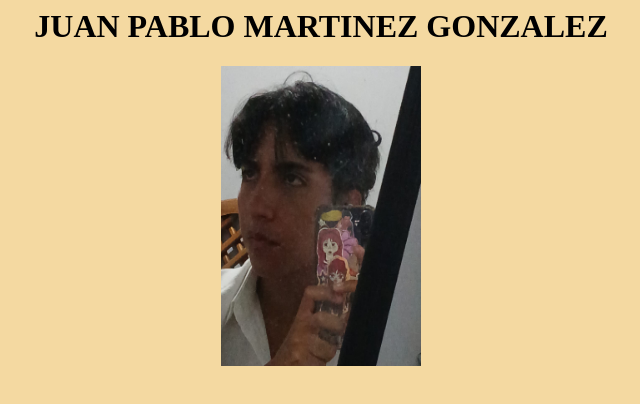
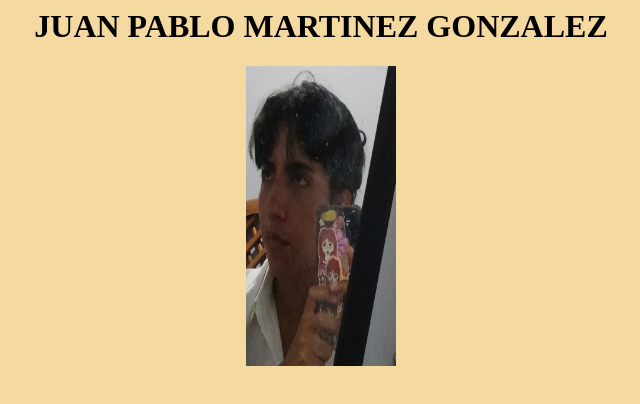
Before and after one commit to spao0/spao0.github.io, a plain HTML site: page index.html in a window 1280 px wide. Shown: the whole page, without its empty margins (319-959 px from the left). Drawn offline with Linux system fonts and the light colour scheme.

Commit message:
Update index.html

```diff
--- a/index.html
+++ b/index.html
@@ -5,7 +5,7 @@
 <h1>
 <center> JUAN PABLO MARTINEZ GONZALEZ </center> </h1>
   <center>
-<img src="yo.jpg" alt="no" width="200" height="300"> </center>
+<img src="yo.jpg" alt="no" width="150" height="300"> </center>
 
 
 </html>
```
